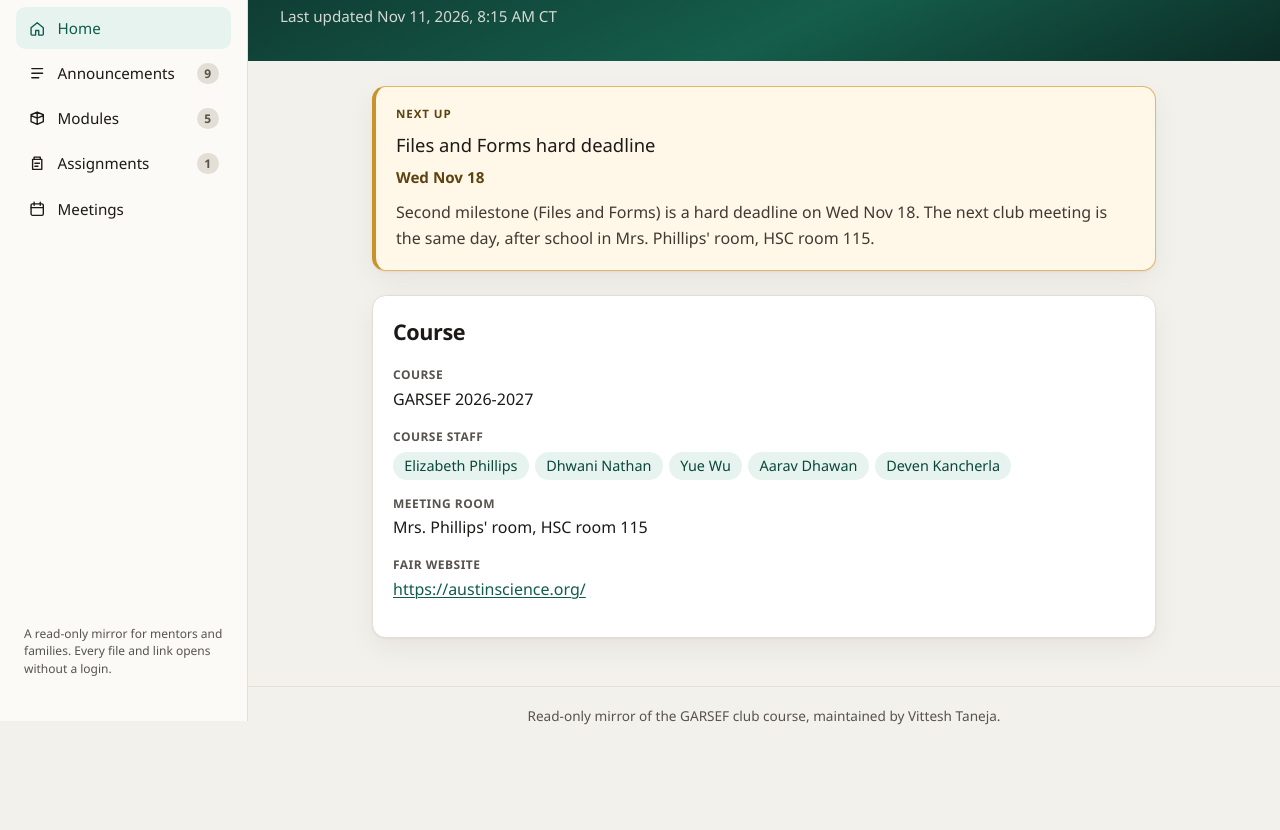
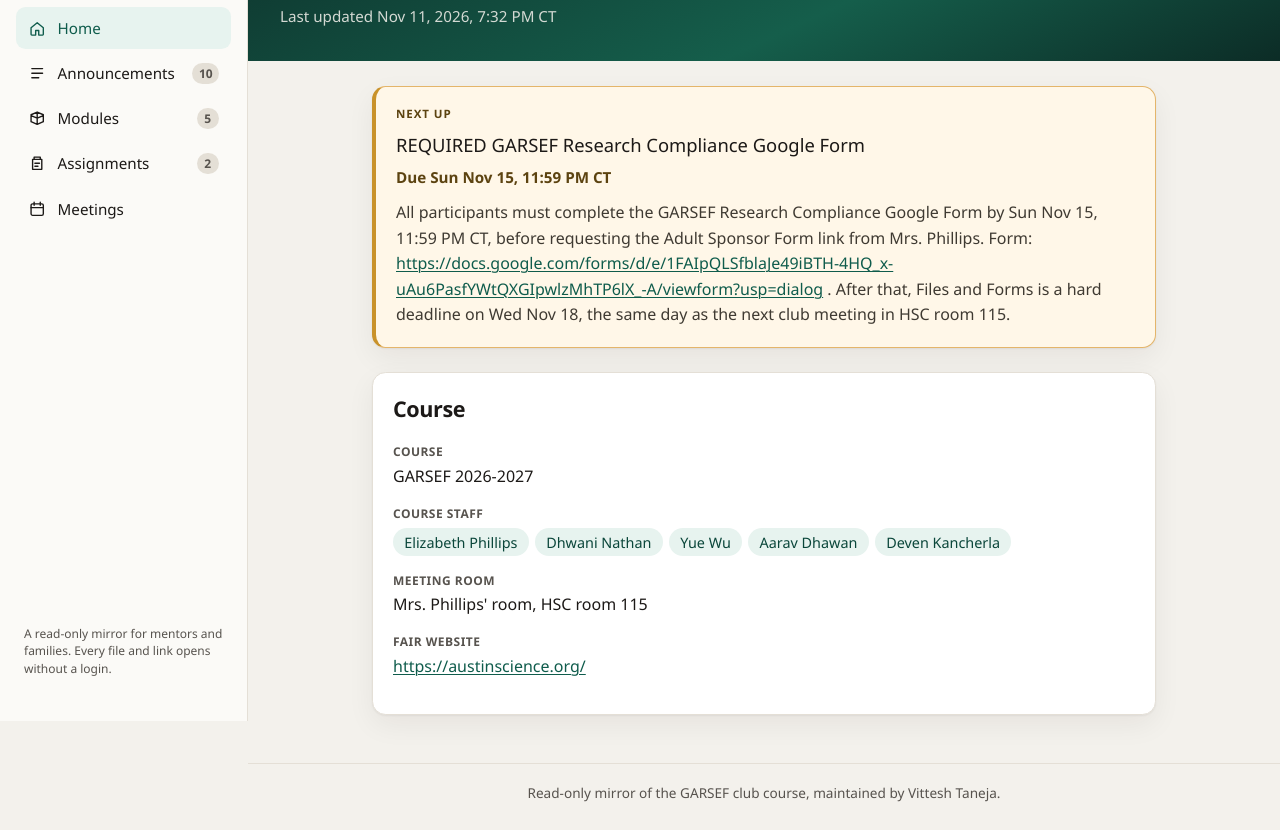
Before and after one commit to vitteshtaneja/garsef-course-updates, a plain HTML site: page index.html in a window 1280 px wide. Shown: the part 79-909 px from the top of the page. Before the commit the page ends 832 px from the top, so only its background shows below. Drawn offline with Linux system fonts and the light colour scheme.

Commit message:
Add Nov 11 required Google Form announcement and assignment

```diff
--- a/data.js
+++ b/data.js
@@ -1,17 +1,33 @@
 window.COURSE = {
   "name": "GARSEF 2026-2027",
-  "lastUpdated": "Nov 11, 2026, 8:15 AM CT",
+  "lastUpdated": "Nov 11, 2026, 7:32 PM CT",
   "staff": "Elizabeth Phillips, Dhwani Nathan, Yue Wu, Aarav Dhawan, Deven Kancherla",
   "meetingRoom": "Mrs. Phillips' room, HSC room 115",
   "fairWebsite": "https://austinscience.org/",
   "nextUp": {
     "label": "Next up",
-    "title": "Files and Forms hard deadline",
-    "date": "Wed Nov 18",
-    "body": "Second milestone (Files and Forms) is a hard deadline on Wed Nov 18. The next club meeting is the same day, after school in Mrs. Phillips' room, HSC room 115."
+    "title": "REQUIRED GARSEF Research Compliance Google Form",
+    "date": "Due Sun Nov 15, 11:59 PM CT",
+    "body": "All participants must complete the GARSEF Research Compliance Google Form by Sun Nov 15, 11:59 PM CT, before requesting the Adult Sponsor Form link from Mrs. Phillips. Form: https://docs.google.com/forms/d/e/1FAIpQLSfblaJe49iBTH-4HQ_x-uAu6PasfYWtQXGIpwlzMhTP6lX_-A/viewform?usp=dialog . After that, Files and Forms is a hard deadline on Wed Nov 18, the same day as the next club meeting in HSC room 115."
   },
   "announcementsCaption": "Newest first, copied word for word from the course.",
   "announcements": [
+    {
+      "title": "REQUIRED GARSEF Google form for ALL participants",
+      "date": "Nov 11, 2026, 11:15 AM CT",
+      "author": "Dhwani Nathan",
+      "body": [
+        "Hi everyone!",
+        "Please complete the GARSEF Research Compliance Google Form (linked below) BEFORE requesting the Adult Sponsor Form link from Mrs. Phillips.",
+        "Form: https://docs.google.com/forms/d/e/1FAIpQLSfblaJe49iBTH-4HQ_x-uAu6PasfYWtQXGIpwlzMhTP6lX_-A/viewform?usp=dialog",
+        "First, we're sorry for the repetition with some of the questions and forms! This year, GARSEF has more than DOUBLE the participants of any previous year, with 47 student researchers!! We're trying to make the process more manageable for Mrs. Phillips and ensure everyone's paperwork is in order.",
+        "GARSEF follows strict ISEF guidelines, so we're being extra careful about research safety and required approvals. We'd rather be thorough now than run into issues later!",
+        "Please read each question carefully, select ALL applicable options, and choose \"I'm not sure\" if you're uncertain.",
+        "Thank you for your patience and cooperation! We're hoping to make this process as smooth and stress-free as possible for everyone.",
+        "- Dhwani :)"
+      ],
+      "url": "https://eanes.instructure.com/courses/11651/discussion_topics/12539"
+    },
     {
       "title": "Files & Forms Reminder",
       "date": "Nov 9, 2026, 10:52 AM CT",
@@ -317,6 +333,11 @@ window.COURSE = {
   ],
   "assignments": [
     {
+      "name": "REQUIRED GARSEF Google form for ALL participants",
+      "due": "Nov 15, 2026, 11:59 PM CT",
+      "points": "100"
+    },
+    {
       "name": "Yearbook Picture Poll",
       "due": "Nov 5, 2026, 8:00 AM CT",
       "points": "100"
--- a/index.html
+++ b/index.html
@@ -133,7 +133,7 @@
           '<div class="eyebrow">' + esc(next.label) + "</div>" +
           '<div class="next-title">' + esc(next.title) + "</div>" +
           '<div class="next-date">' + esc(next.date) + "</div>" +
-          "<p>" + esc(next.body) + "</p>" +
+          "<p>" + esc(next.body).replace(/(https?:\/\/[^\s<]+)/g, '<a href="$1" rel="noopener noreferrer">$1</a>') + "</p>" +
         "</article>" +
         '<section class="card">' +
           "<h2>Course</h2>" +
@@ -148,7 +148,7 @@
       var annHtml = course.announcements
         .map(function (post, index) {
           var body = post.body
-            .map(function (para) { return "<p>" + esc(para) + "</p>"; })
+            .map(function (para) { return "<p>" + esc(para).replace(/(https?:\/\/[^\s<]+)/g, '<a href="$1" rel="noopener noreferrer">$1</a>') + "</p>"; })
             .join("");
           return (
             "<details class=\"announcement\"" + (index === 0 ? " open" : "") + ">" +
```
